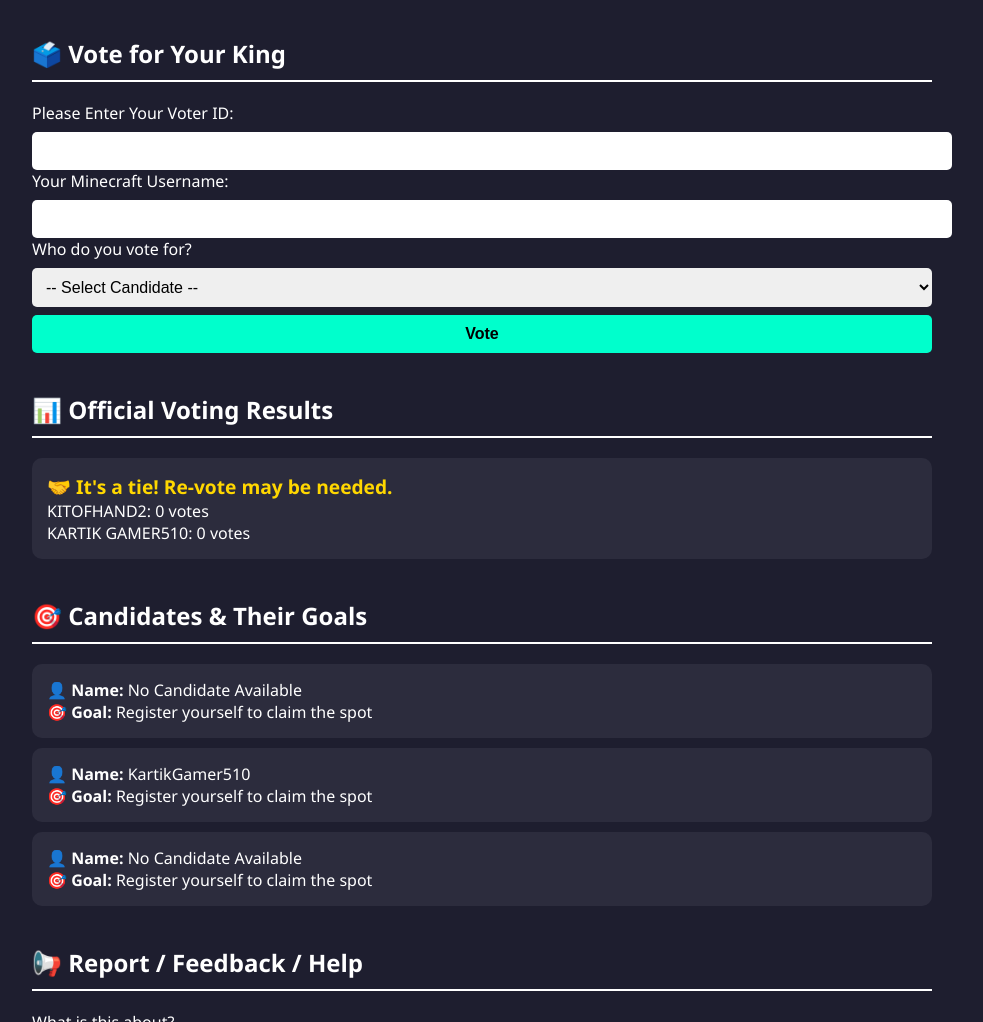
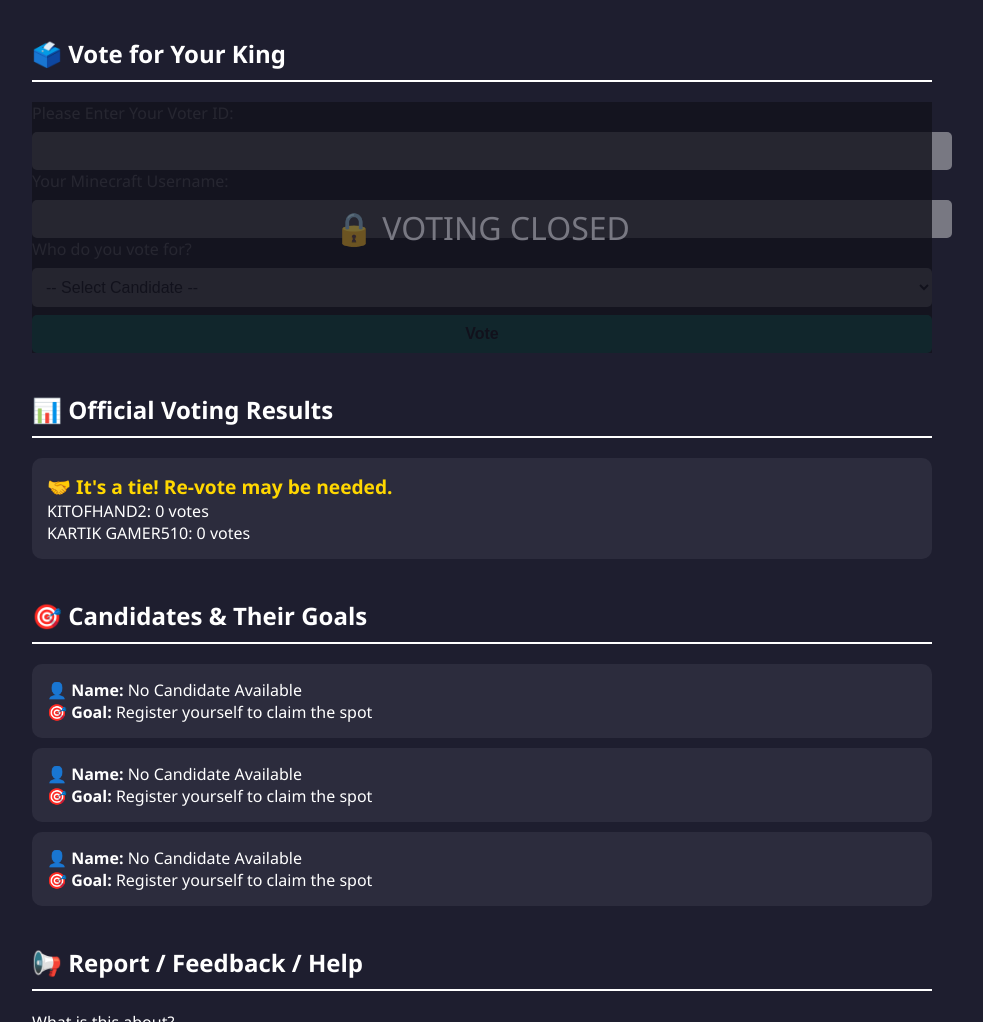
Before and after one commit to Architdevpro/Verse-Kingdom-2025, a plain HTML site: page index.html in a window 1280 px wide. Shown: the part 2389-3411 px from the top of the page, without its empty margins (158-1141 px from the left). Drawn offline with Linux system fonts and the light colour scheme; no server answers.

Commit message:
Update index.html

```diff
--- a/index.html
+++ b/index.html
@@ -233,7 +233,7 @@
 
 <section id="voting-section">
   <h2>🗳️ Vote for Your King</h2>
-  <div class="voting-wrapper" style="opacity: 1; pointer-events: auto;">
+  <div style="opacity: 0.4; pointer-events: none; position: relative;">
     <form action="https://formspree.io/f/xqalaaby" method="POST">
       <label for="voter-id">Please Enter Your Voter ID:</label>
       <input type="text" id="voter-id" name="voter-id" required>
@@ -245,8 +245,11 @@
         <option value="KITOFHAND2">KITOFHAND2</option>
         <option value="KARTIK GAMER510">KARTIK GAMER510</option>
       </select>
-      <button type="submit">Vote</button>
+      <button type="submit" disabled>Vote</button>
     </form>
+    <div style="position: absolute; top: 0; left: 0; right: 0; bottom: 0; background: rgba(0, 0, 0, 0.8); color: white; font-size: 2em; display: flex; justify-content: center; align-items: center; z-index: 10;">
+      🔒 VOTING CLOSED
+    </div>
   </div>
 </section>
     <section id="results">
@@ -296,7 +299,7 @@
     <strong>🎯 Goal:</strong> Register yourself to claim the spot
   </div>
   <div class="box">
-    <strong>👤 Name:</strong> KartikGamer510<br>
+    <strong>👤 Name:</strong> No Candidate Available<br>
     <strong>🎯 Goal:</strong> Register yourself to claim the spot
   </div>
   <div class="box">
```
